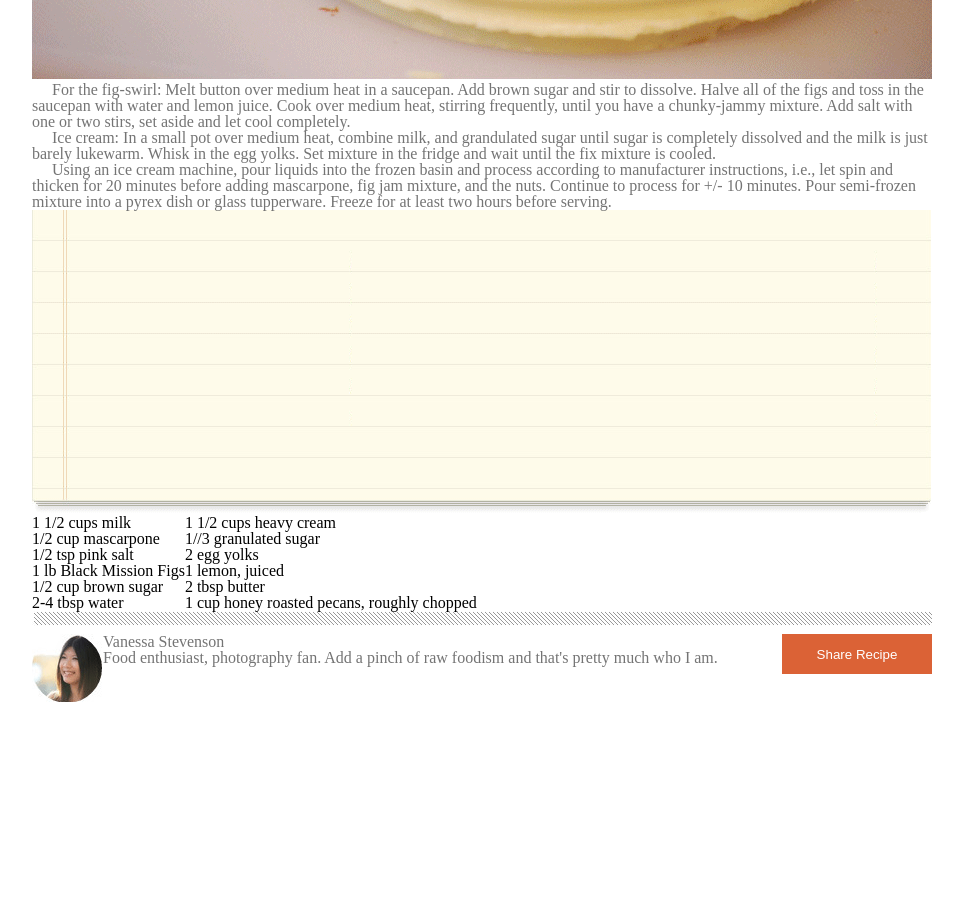
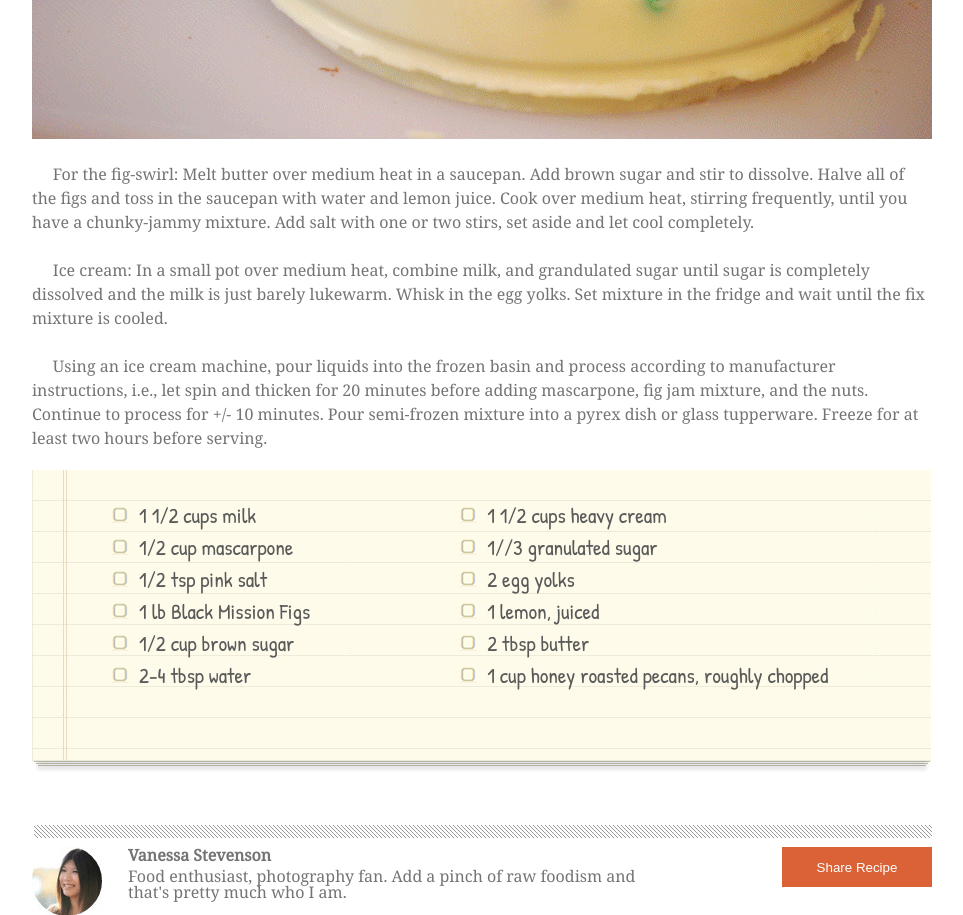
Before and after one commit to dinaayoub/301-Prep-Work, a plain HTML site: page index.html in a window 1280 px wide. Shown: the part 700-1615 px from the top of the page, without its empty margins (158-1121 px from the left). Before the commit the page ends 1402 px from the top, so only its background shows below. Drawn offline with Linux system fonts and the light colour scheme; a web font is replaced by a local one.

Commit message:
gave it my best shot

```diff
--- a/index.html
+++ b/index.html
@@ -6,7 +6,7 @@
     <link rel="stylesheet" type="text/css" href="style.css" />
     <link rel="stylesheet" type="text/css" href="reset.css" />
     <link rel="stylesheet"
-        href="https://fonts.googleapis.com/css?family=Tangerine|Inconsolata|Droid+Sans|Sansita+Swashed">
+        href="https://fonts.googleapis.com/css?family=Anton|Patrick+Hand|Noto+Serif|Francois+One|Droid+Sans:bold|Yellowtail">
 </head>
 
 <body>
@@ -29,49 +29,69 @@
             <img src="assets/mail-icon.png" />
         </div>
         <div style="height: 30px;"></div>
-        <hr />
+        <hr/>
+        <div style="height: 30px;"></div>
         <article>
             <h1 id="articleTitle">Chocolate Pizza</h1>
             <p id="articleDate">POSTED ON 15 DEC 2013 / DESSERTS</p>
             <span id="printButton"><img src="assets/print-icon.png" /> PRINT</span>
-            <img id="mainImage" src="assets/choco-pizza.png" alt="Chocolate Pizza"/>
+            <img id="mainImage" src="assets/choco-pizza.png" alt="Chocolate Pizza" />
+            <section id="instructions">
                 <p>
-                &nbsp;&nbsp;&nbsp;&nbsp;&nbsp;For the fig-swirl: Melt button over medium heat in a saucepan. Add brown sugar and stir to dissolve. Halve all of the figs and toss in the saucepan with water and lemon juice. Cook over medium heat, stirring frequently, until you have a chunky-jammy mixture. Add salt with one or two stirs, set aside and let cool completely.
+                    &nbsp;&nbsp;&nbsp;&nbsp;&nbsp;For the fig-swirl: Melt butter over medium heat in a saucepan. Add
+                    brown sugar and stir to dissolve. Halve all of the figs and toss in the saucepan with water and
+                    lemon juice. Cook over medium heat, stirring frequently, until you have a chunky-jammy mixture. Add
+                    salt with one or two stirs, set aside and let cool completely.
                 </p>
+                <p>&nbsp;</p>
                 <p>
-                &nbsp;&nbsp;&nbsp;&nbsp;&nbsp;Ice cream: In a small pot over medium heat, combine milk, and grandulated sugar until sugar is completely dissolved and the milk is just barely lukewarm. Whisk in the egg yolks. Set mixture in the fridge and wait until the fix mixture is cooled.
+                    &nbsp;&nbsp;&nbsp;&nbsp;&nbsp;Ice cream: In a small pot over medium heat, combine milk, and
+                    grandulated sugar until sugar is completely dissolved and the milk is just barely lukewarm. Whisk in
+                    the egg yolks. Set mixture in the fridge and wait until the fix mixture is cooled.
                 </p>
+                <p>&nbsp;</p>
                 <p>
-                &nbsp;&nbsp;&nbsp;&nbsp;&nbsp;Using an ice cream machine, pour liquids into the frozen basin and process according to manufacturer instructions, i.e., let spin and thicken for 20 minutes before adding mascarpone, fig jam mixture, and the nuts. Continue to process for +/- 10 minutes. Pour semi-frozen mixture into a pyrex dish or glass tupperware. Freeze for at least two hours before serving.
+                    &nbsp;&nbsp;&nbsp;&nbsp;&nbsp;Using an ice cream machine, pour liquids into the frozen basin and
+                    process according to manufacturer instructions, i.e., let spin and thicken for 20 minutes before
+                    adding mascarpone, fig jam mixture, and the nuts. Continue to process for +/- 10 minutes. Pour
+                    semi-frozen mixture into a pyrex dish or glass tupperware. Freeze for at least two hours before
+                    serving.
                 </p>
+            </section>
         </article>
         <section id="ingredientsSection">
-            <img id="notesBackgroundImage" src="assets/list-bg.png"/>
-            <ul id="ingredientsList1">
-                <li>1 1/2 cups milk</li>
-                <li>1/2 cup mascarpone</li>
-                <li>1/2 tsp pink salt</li>
-                <li>1 lb Black Mission Figs</li>
-                <li>1/2 cup brown sugar</li>
-                <li>2-4 tbsp water</li>
+            <img id="notesBackgroundImage" src="assets/list-bg.png" />
+            <div>
+                <ul class="ingredientsList">
+                    <li><img class="checkbox" src="assets/checkmark.png">1 1/2 cups milk</li>
+                    <li><img class="checkbox" src="assets/checkmark.png">1/2 cup mascarpone</li>
+                    <li><img class="checkbox" src="assets/checkmark.png">1/2 tsp pink salt</li>
+                    <li><img class="checkbox" src="assets/checkmark.png">1 lb Black Mission Figs</li>
+                    <li><img class="checkbox" src="assets/checkmark.png">1/2 cup brown sugar</li>
+                    <li><img class="checkbox" src="assets/checkmark.png">2-4 tbsp water</li>
                 </ul>
-            <ul id="ingredientsList2">
-                <li>1 1/2 cups heavy cream</li>
-                <li>1//3 granulated sugar</li>
-                <li>2 egg yolks</li>
-                <li>1 lemon, juiced</li>
-                <li>2 tbsp butter</li>
-                <li>1 cup honey roasted pecans, roughly chopped</li>
+                <span id="emptySpace">&nbsp;</span>
+                <ul class="ingredientsList" id="secondIngredientsList">
+                    <li><img class="checkbox" src="assets/checkmark.png">1 1/2 cups heavy cream</li>
+                    <li><img class="checkbox" src="assets/checkmark.png">1//3 granulated sugar</li>
+                    <li><img class="checkbox" src="assets/checkmark.png">2 egg yolks</li>
+                    <li><img class="checkbox" src="assets/checkmark.png">1 lemon, juiced</li>
+                    <li><img class="checkbox" src="assets/checkmark.png">2 tbsp butter</li>
+                    <li><img class="checkbox" src="assets/checkmark.png">1 cup honey roasted pecans, roughly chopped</li>
                 </ul>
+            </div>
         </section>
-        <hr />
+        <div id="underNotesEmptyDiv"><p>&nbsp;</p></div>
+        <hr/>
+        <section id="aboutVanessa">
 
             <img id="vanImage" src="/assets/van-pic.png" />
             <div id="vanText">
-            <p>Vanessa Stevenson</p>
+                <p id="vanName"><strong>Vanessa Stevenson</strong></p>
                 <p>Food enthusiast, photography fan. Add a pinch of raw foodism and that's pretty much who I am.</p>
             </div>
             <input type="button" id="shareRecipeButton" value='Share Recipe'>
+        </section>
     </main>
     <footer>
 
--- a/style.css
+++ b/style.css
@@ -2,7 +2,6 @@ main, header, footer{
     margin: 0 auto;
     width: 900px;
     padding: 25px;
-    font-family: 'Times New Roman', Times, serif;
 }
 .mainDiv{
     margin: 0 auto;
@@ -19,24 +18,30 @@ hr{
     background-repeat: no-repeat;
     width: 100%;
 }
-h1{
-    font: 32pt Calibri, sans-serif;
-}
-h2{
-    font: 24pt Calibri, sans-serif;
-}
 #logoIcon{
     float: left;
 }
+p{
+    margin-top: 5px;
+    color: rgb(116, 116, 116);
+}
+#instructions{
+    font-family: 'Noto Serif', serif;
+    font-size: 12pt;
+    line-height: 150%;
+}
 #companyInfoDiv {
-    padding: 10px;
+    padding-left: 5px;
+    padding-bottom:20px;
     float: left;
 }
 #companyName {
-    font-family: 'Sansita Swashed', sans-serif;
-    font-size: 16pt;
+    font-family: 'Yellowtail', sans-serif;
+    font-size: 24pt;
     font-weight: bold;
     padding-left: 5px;
+    margin-top: 0;
+    color: black;
 }
 #companyTagLine {
     font-family: 'Droid Sans', sans-serif;
@@ -45,21 +50,19 @@ h2{
     padding-top: 5px;
 }
 #socialIcons{
+    margin-top:10px;
     float: right;
 }
 #rssIcon{
     margin-left:5px
-}
-p{
-    padding: 25px;
-    color: rgb(116, 116, 116);
 }
 #vanImage{
     float: left;
 }
 #vanText{
     float: left;
-
+    width: 60%;
+    padding-left: 25px;
 }
 #shareRecipeButton{
     float: right;
@@ -79,23 +82,55 @@ p{
 #articleTitle{
     float: left;
     font-size: 32pt;
-    font-family: 'Drois Sans', sans-serif;
-    font-weight: bold;
+    font-family: 'Francois One', sans-serif;
 }
 #articleDate{
     clear: left;
     float: left;
     color: rgb(170, 169, 169);
     font-size: 8pt;
-    font-family: 'Drois Sans', sans-serif;
+    font-family: 'Droid Sans', sans-serif;
+    padding-top: 10px;
+    margin-bottom: 10px;
 }
 #mainImage{
     padding-top: 20px;
+    padding-bottom: 20px;
 }
 #notesBackgroundImage{
     float: left;
+    position: absolute;
+    margin-top: 20px;
+    margin-bottom: 20px;
 }
-ul{
+.ingredientsList{
+    margin-top: 50px;
+    margin-left: 50px;
     float: left;
     position: relative;
+    left: 30px;
+    font-family: 'Patrick Hand', sans-serif;
+    font-size: 16pt;
+    line-height: 150%;
+    color: rgb(90, 90, 90);
 }
+#secondIngredientsList{
+    padding-left: 100px;
+}
+#aboutVanessa {
+    clear: left;
+    font-family: 'Noto Serif', serif;
+}
+#underNotesEmptyDiv{
+    height: 350px;
+}
+#emptySpace{
+    width: 100px;
+}
+.checkbox{
+    margin-right: 10px;
+}
+#vanName{
+    font-weight: bold;
+    padding-bottom: 5px;
+}
```
Also changed, not shown: assets/checkmark-checked.png (added), assets/checkmark.png (added). Lines whose indentation alone changed are shown as unchanged.
